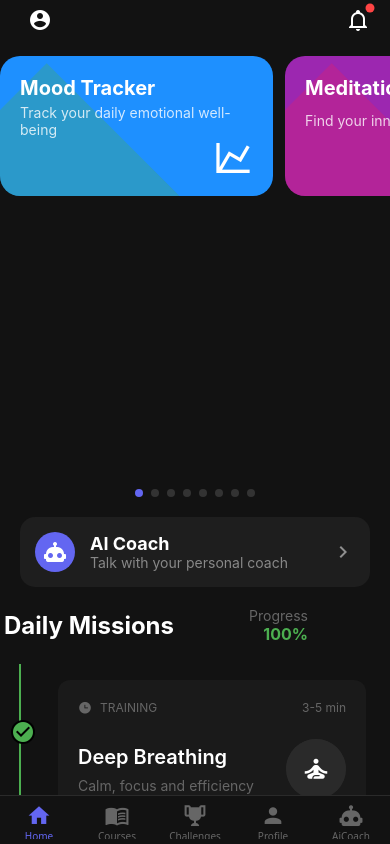
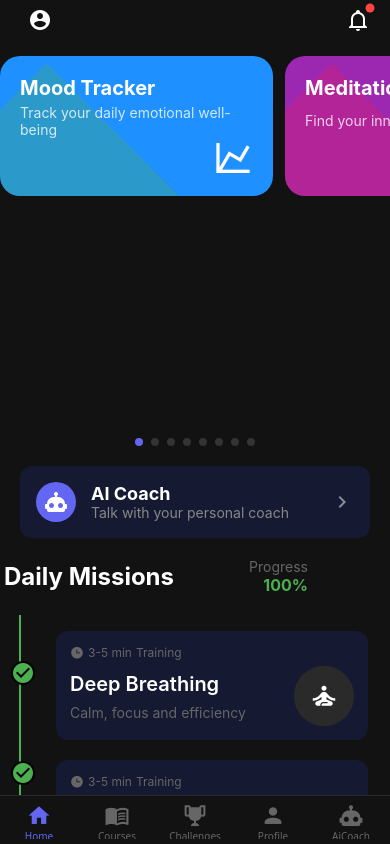
Before and after one commit to best-trading-indicator-tools/mindshift, a React Native app: screen /Home in a window 390 px wide. Built offline with nearby package versions, Linux system fonts and the light colour scheme.

Commit message:
progress bar

```diff
--- a/src/screens/HomeScreen.tsx
+++ b/src/screens/HomeScreen.tsx
@@ -206,7 +206,7 @@ const HomeScreen: React.FC<Props> = ({ navigation }) => {
                   key={index}
                   style={[
                     styles.checkmarkContainer,
-                    { top: 40 + index * 145, left: -45 },
+                    { top: 30 + index * 100, left: -45 },
                   ]}
                 >
                   <MaterialCommunityIcons name="check-circle" size={24} color="#4CAF50" />
@@ -238,8 +238,8 @@ const HomeScreen: React.FC<Props> = ({ navigation }) => {
                 <View key={index} style={styles.missionItem}>
                   <View style={styles.missionHeader}>
                     <MaterialCommunityIcons name="clock-time-three" size={14} color="#666" />
+                    <Text style={styles.missionDuration}>{mission.duration}</Text>
                     <Text style={styles.missionType}>{mission.type}</Text>
-                    <Text style={styles.missionDuration}>{mission.duration}</Text>
                   </View>
                   <View style={styles.missionContent}>
                     <View style={styles.missionTextContainer}>
@@ -362,10 +362,10 @@ const styles = StyleSheet.create({
     height: 8,
   },
   aiCoachButton: {
-    backgroundColor: '#1E1E1E',
+    backgroundColor: '#151932',
+    borderRadius: 12,
+    padding: 16,
     marginHorizontal: 20,
-    borderRadius: 15,
-    padding: 15,
     flexDirection: 'row',
     alignItems: 'center',
   },
@@ -443,38 +443,34 @@ const styles = StyleSheet.create({
     paddingHorizontal: 0,
   },
   missionItem: {
-    backgroundColor: '#1A1A1A',
+    backgroundColor: '#151932',
     borderRadius: 12,
-    padding: 20,
-    marginBottom: 12,
-    marginHorizontal: 2,
-    position: 'relative',
+    padding: 14,
+    marginBottom: 8,
   },
   missionHeader: {
     flexDirection: 'row',
     alignItems: 'center',
-    marginBottom: 16,
-    gap: 8,
+    marginBottom: 6,
   },
   missionType: {
     color: '#666',
     fontSize: 12,
-    textTransform: 'uppercase',
+    marginLeft: 4,
   },
   missionDuration: {
     color: '#666',
     fontSize: 12,
-    marginLeft: 'auto',
+    marginLeft: 4,
   },
   missionContent: {
     flexDirection: 'row',
     justifyContent: 'space-between',
     alignItems: 'center',
-    marginTop: 8,
   },
   missionTextContainer: {
     flex: 1,
-    marginRight: 20,
+    marginRight: 12,
   },
   missionItemTitle: {
     color: '#fff',
```
